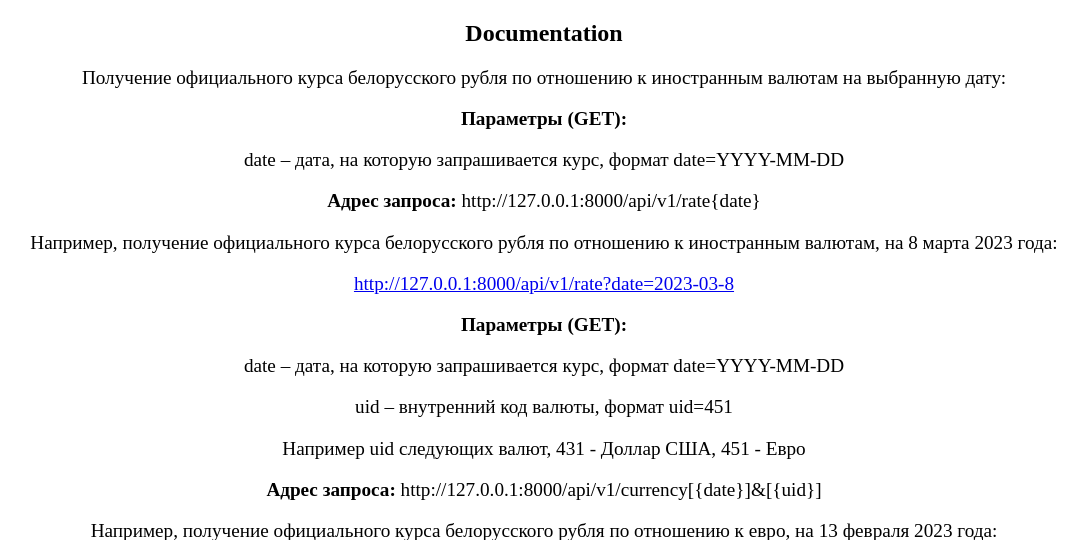
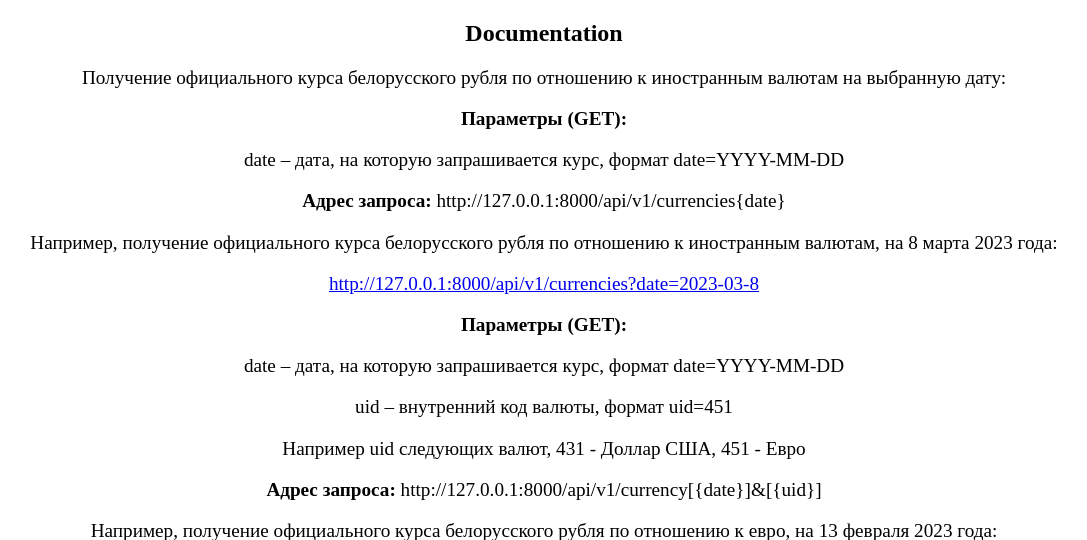
Before and after one commit to Sanch13/rate-microservice, a Django app: page / in a window 1280 px wide. Shown: the top 540 px of the page, without its empty margins (96-1183 px from the left). Run offline with Django 4.2, Linux system fonts and the light colour scheme.

Commit message:
task done

```diff
--- a/rate/currency/templates/currency/base.html
+++ b/rate/currency/templates/currency/base.html
@@ -14,11 +14,11 @@
         <p><b>Параметры (GET):</b></p>
         <p>date – дата, на которую запрашивается курс, формат date=YYYY-MM-DD</p>
 
-        <p><b>Адрес запроса:</b> http://127.0.0.1:8000/api/v1/rate{date}</p>
+        <p><b>Адрес запроса:</b> http://127.0.0.1:8000/api/v1/currencies{date}</p>
         <p>Например, получение официального курса белорусского рубля по отношению к
             иностранным валютам, на 8 марта 2023 года:</p>
         <p></p>
-        <a href="http://127.0.0.1:8000/api/v1/rate?date=2023-03-8" target="_blank">http://127.0.0.1:8000/api/v1/rate?date=2023-03-8</a>
+        <a href="http://127.0.0.1:8000/api/v1/currencies?date=2023-03-8" target="_blank">http://127.0.0.1:8000/api/v1/currencies?date=2023-03-8</a>
     <p></p>
     <p><b>Параметры (GET):</b></p>
         <p>date – дата, на которую запрашивается курс, формат date=YYYY-MM-DD</p>
--- a/rate/currency/views.py
+++ b/rate/currency/views.py
@@ -1,18 +1,24 @@
 from django.shortcuts import render
-from rest_framework.generics import ListAPIView
+from rest_framework.generics import ListAPIView, RetrieveAPIView
 from rest_framework.response import Response
 
 import requests
 
 from currency.serializer import DateSerializer, DateUidSerializer
-from currency.utils import get_exchange_rates_on_date, get_body_on_date, \
-    check_record_exists_by_date, get_crc32_from_body, check_record_exists_by_date_cur_id, \
-    get_currency_rate_on_date, get_body_on_date_uid
+from currency.utils import (
+    get_exchange_rates_on_date,
+    get_body_on_date,
+    check_record_exists_by_date,
+    get_crc32_from_body,
+    check_record_exists_by_date_cur_id,
+    get_body_on_date_uid,
+    get_currency_rate_on_date,
+)
 from currency.models import RatesDay, RateDay
 from logs.settings import logger_1
 
 
-class RateDayAPIView(ListAPIView):
+class CurrenciesDayAPIView(ListAPIView):
     serializer_class = DateSerializer
 
     def get(self, request, *args, **kwargs):
@@ -45,7 +51,7 @@ class RateDayAPIView(ListAPIView):
                             status=422)
 
 
-class CurrencyDayAPIView(ListAPIView):
+class CurrencyDayAPIView(RetrieveAPIView):
     serializer_class = DateUidSerializer
 
     def get(self, request, *args, **kwargs):
--- a/rate/rate/urls.py
+++ b/rate/rate/urls.py
@@ -15,11 +15,11 @@ Including another URLconf
 """
 from django.contrib import admin
 from django.urls import path
-from currency.views import RateDayAPIView, CurrencyDayAPIView, index
+from currency.views import CurrenciesDayAPIView, CurrencyDayAPIView, index
 
 urlpatterns = [
     path('', index, name="index"),
-    path('api/v1/rate', RateDayAPIView.as_view()),
+    path('api/v1/currencies', CurrenciesDayAPIView.as_view()),
     path('api/v1/currency', CurrencyDayAPIView.as_view()),
     path('admin/', admin.site.urls),
 ]
```
Also changed, not shown: rate/currency/migrations/0001_initial.py, rate/db.sqlite3, 1 other file.
